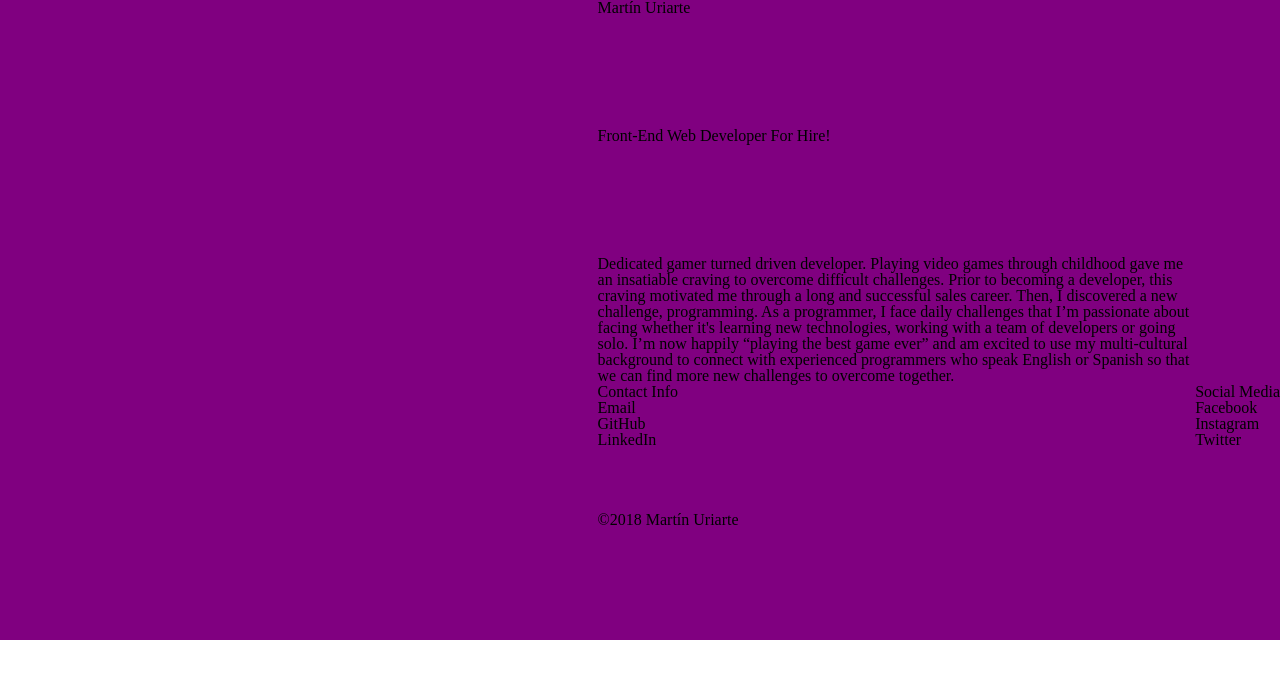
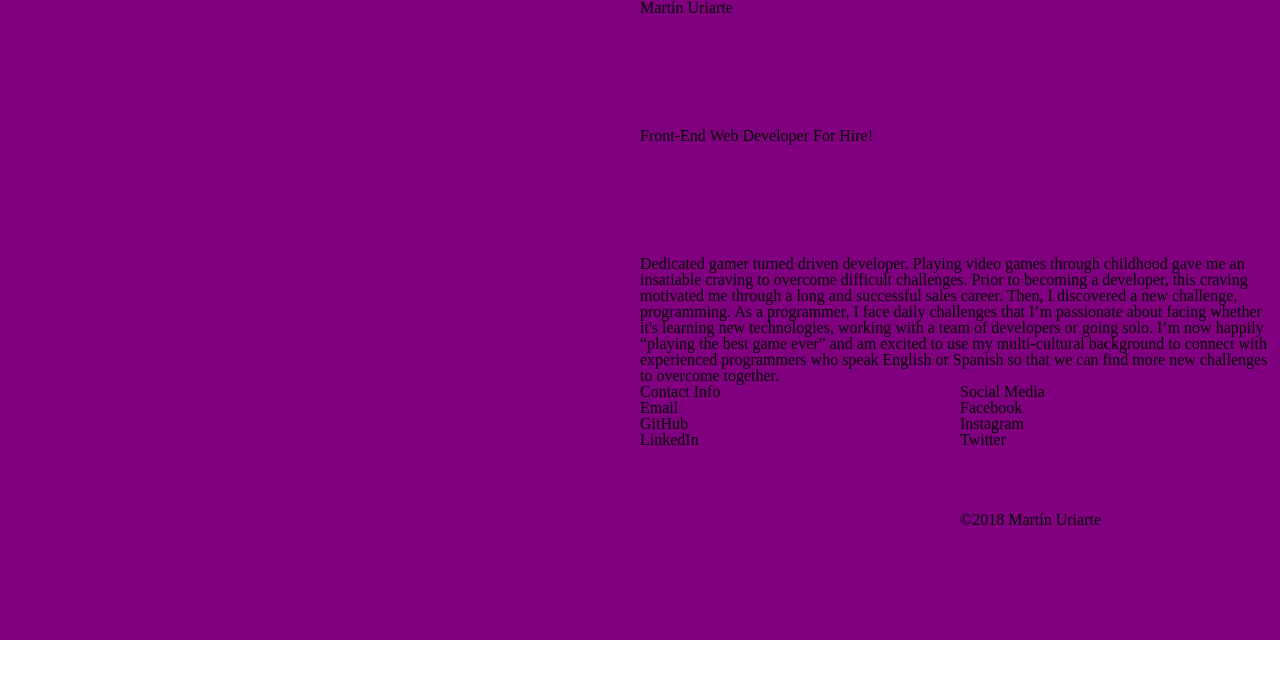
Before and after one commit to TheMartinUriarte/themartinuriarte.github.io, a plain HTML site: page index.html in a window 1280 px wide. Drawn offline with Linux system fonts and the light colour scheme.

Commit message:
[WIP] Finalized CSS Grid columns

```diff
--- a/assets/css/main.css
+++ b/assets/css/main.css
@@ -83,42 +83,42 @@ a:hover {
 
 .wrapper {
   display: grid;
-  grid-template-columns: repeat(2, 1fr);
+  grid-template-columns: repeat(4, 1fr);
   grid-auto-rows: 5fr;
   background-color: purple;
 }
 
 .one {
-  grid-column: 1 / 2;
+  grid-column: 1 / 3;
   grid-row: 1 / 6;
 }
 
 .two {
-  grid-column: 2 / 4;
+  grid-column: 3 / 5;
   grid-row: 1;
 }
 
 .three {
-  grid-column: 2 / 4;
+  grid-column: 3 / 5;
   grid-row: 2;
 }
 
 .four {
-  grid-column: 2 / 4;
+  grid-column: 3 / 5;
   grid-row: 3;
 }
 
 .five {
-  grid-column: 2 / 4;
+  grid-column: 3 / 4;
   grid-row: 4;
 }
 
 .six {
-  grid-column: 4 /4;
+  grid-column: 4 / 5;
   grid-row: 4;
 }
 
 .seven {
-  grid-column: 2 / 4;
+  grid-column: 4 / 5;
   grid-row: 5;
 }
```
